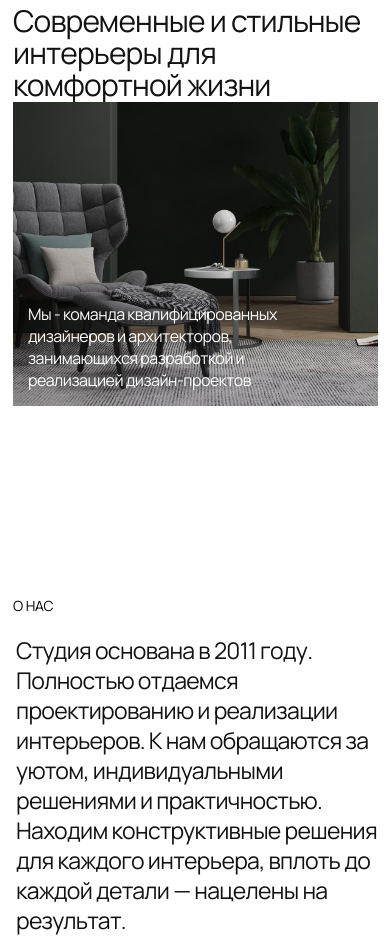
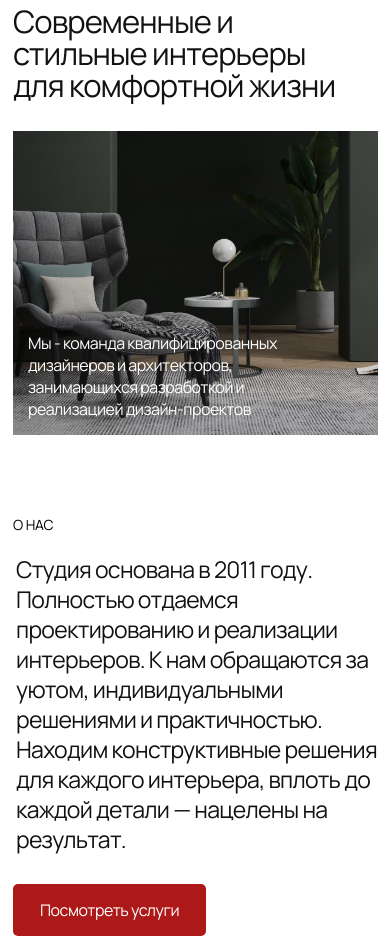
Before and after one commit to DyachenkoIrina/metrica-p2, a plain HTML site: page index.html in a window 390 px wide. Shown: the top 939 px of the page. Drawn offline with Linux system fonts and the light colour scheme.

Commit message:
Update intro.css

```diff
--- a/styles/intro.css
+++ b/styles/intro.css
@@ -1,7 +1,6 @@
 .intro {
   margin: 0 auto;
   box-sizing: border-box;
-  padding-bottom: 151px;
 }
 
 h1 {
@@ -11,12 +10,12 @@ h1 {
   color: #121212;
   letter-spacing: -0.03em;
   padding-top: 5px;
+  padding-bottom: 30px;
 }
 
 .intro_image {
   max-width: 100%;
   position: relative;
-  margin-top: 31px;
   height: 500px;
   background-size: cover;
   background-repeat: no-repeat;
@@ -40,19 +39,14 @@ h1 {
   letter-spacing: -0.03em;
 }
 @media (max-width: 1199px) {
-  .intro {
-    padding-bottom: 120px;
-  }
   h1 {
-    width: 802px;
+    max-width: 802px;
     font-size: 50px;
     line-height: 60px;
   }
   .intro_image {
     width: 100%;
     height: 400px;
-
-    bottom: 30px;
     background-size: cover;
     background-position: center;
   }
@@ -63,12 +57,9 @@ h1 {
   }
 }
 @media (max-width: 767px) {
-  .intro {
-    padding-bottom: 80px;
-  }
   h1 {
-    width: 348px;
-    font-size: 30px;
+    max-width: 348px;
+    font-size: 31px;
     line-height: 32px;
   }
   .intro_image {
```
